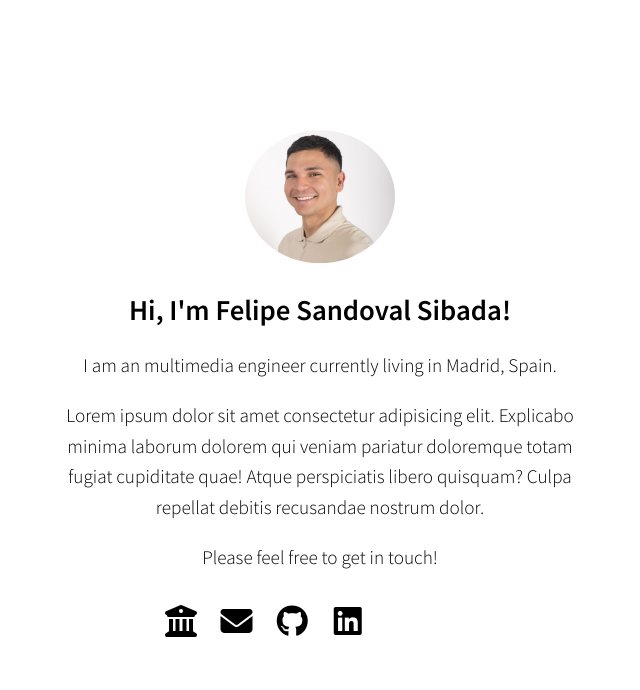
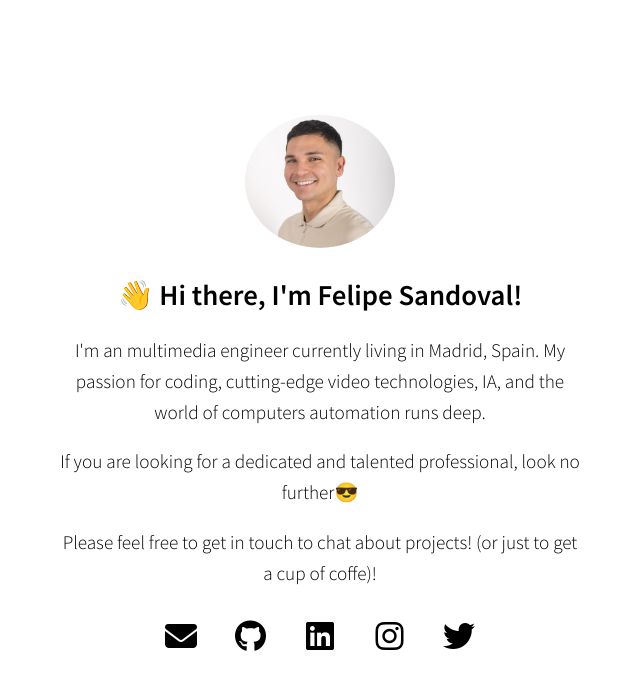
Before and after one commit to felipsandoval/felipsandoval.github.io, a plain HTML site: page index.html in a window 1280 px wide. Shown: the whole page, without its empty margins (320-960 px from the left). Drawn offline with Linux system fonts and the light colour scheme; some icons are missing.

Commit message:
Updating V1

```diff
--- a/index.html
+++ b/index.html
@@ -6,12 +6,10 @@
     <meta charset="utf-8" />
     <meta http-equiv="x-ua-compatible" content="ie=edge" />
     <meta name="viewport" content="width=device-width, initial-scale=1" />
-
-    <!-- Define title -->
-    <title>Felipe Sandoval</title>
+    <title>Felipe Sandoval Sibada</title>
 
     <!-- Include favicon. Use, e.g., https://favicon.io/ -->
-    <link rel="icon" type="image/png" href="content/favicon/favicon.ico" sizes="32x32" />
+    <link rel="icon" type="image/ico" href="content/favicon/favicon.ico" sizes="32x32" />
 
     <!-- Include style sheets -->
     <link rel="stylesheet" href="content/css/main.css" />
@@ -41,39 +39,35 @@
   <body>
     <section id="content">
       <!-- Avatar image -->
-      <img src="content/img/felipesandoval.jpg" alt="Carl Barks" class="avatar" />
+      <img src="content/img/felipesandoval.jpg" alt="Felipe Sandoval picture" class="avatar" />
 
       <!-- Text -->
-      <h1>Hi, I'm Felipe Sandoval Sibada!</h1>
-      <p>
-        I am an multimedia engineer currently living in Madrid, Spain.
+      <h1>👋 Hi there, I'm Felipe Sandoval!</h1>
+      <p>I'm an multimedia engineer currently living in Madrid, Spain. My passion for coding, cutting-edge video technologies, IA, and the world of computers automation runs deep.
       </p>
       <p>
-        Lorem ipsum dolor sit amet consectetur adipisicing elit. Explicabo minima laborum dolorem qui veniam pariatur doloremque totam fugiat cupiditate quae! Atque perspiciatis libero quisquam? Culpa repellat debitis recusandae nostrum dolor.
+        If you are looking for a dedicated and talented professional, look no further😎
       </p>
       <p>
-        Please feel free to get in touch!
+        Please feel free to get in touch to chat about projects! (or just to get a cup of coffe)!
       </p>
 
       <!-- Icons -->
       <ul class="icons">
         <li>
-          <a href="" title="Institutional website"><i class="fas fa-university"></i></a>
+          <a href="mailto:felipesandoval1111@gmail.com?Subject=Hi%20Felipe%20I'm%20..." title="Felipe's E-Mail"><i class="fas fa-envelope"></i></a>
         </li>
         <li>
-          <a href="" title="E-Mail"><i class="fas fa-envelope"></i></a>
+          <a href="https://github.com/felipsandoval" title="Felipe's GitHub"><i class="fab fa-github"></i></a>
         </li>
         <li>
-          <a href="" title="GitHub"><i class="fab fa-github"></i></a>
+          <a href="https://www.linkedin.com/in/felipesandovalsibada/" title="Felipe's LinkedIn"><i class="fab fa-linkedin"></i></a>
         </li>
         <li>
-          <a href="" title="LinkedIn"><i class="fab fa-linkedin"></i></a>
+          <a href="https://www.instagram.com/felipsandoval/" title="Felipe's Instagram"><i class="fab fa-instagram"></i></a>
         </li>
         <li>
-          <a href="" title="NASA / ADS"><i class="ai ai-ads"></i></a>
-        </li>
-        <li>
-          <a href="" title="Google Scholar"><i class="ai ai-google-scholar"></i></a>
+          <a href="https://www.twitter.com/felipetuitea/" title="Felipe's Twitter"><i class="fab fa-twitter"></i></a>
         </li>
       </ul>
     </section>
```
